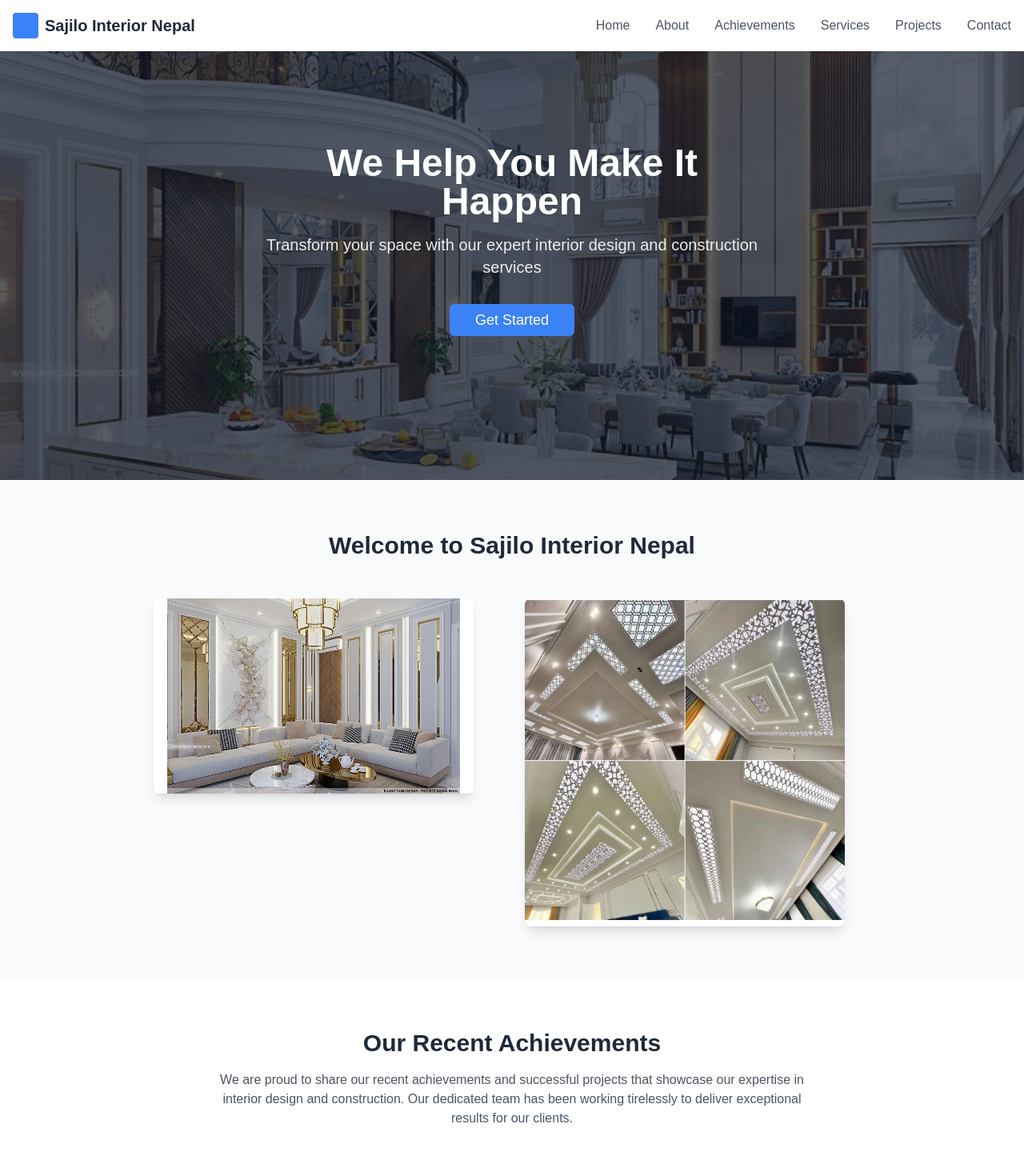
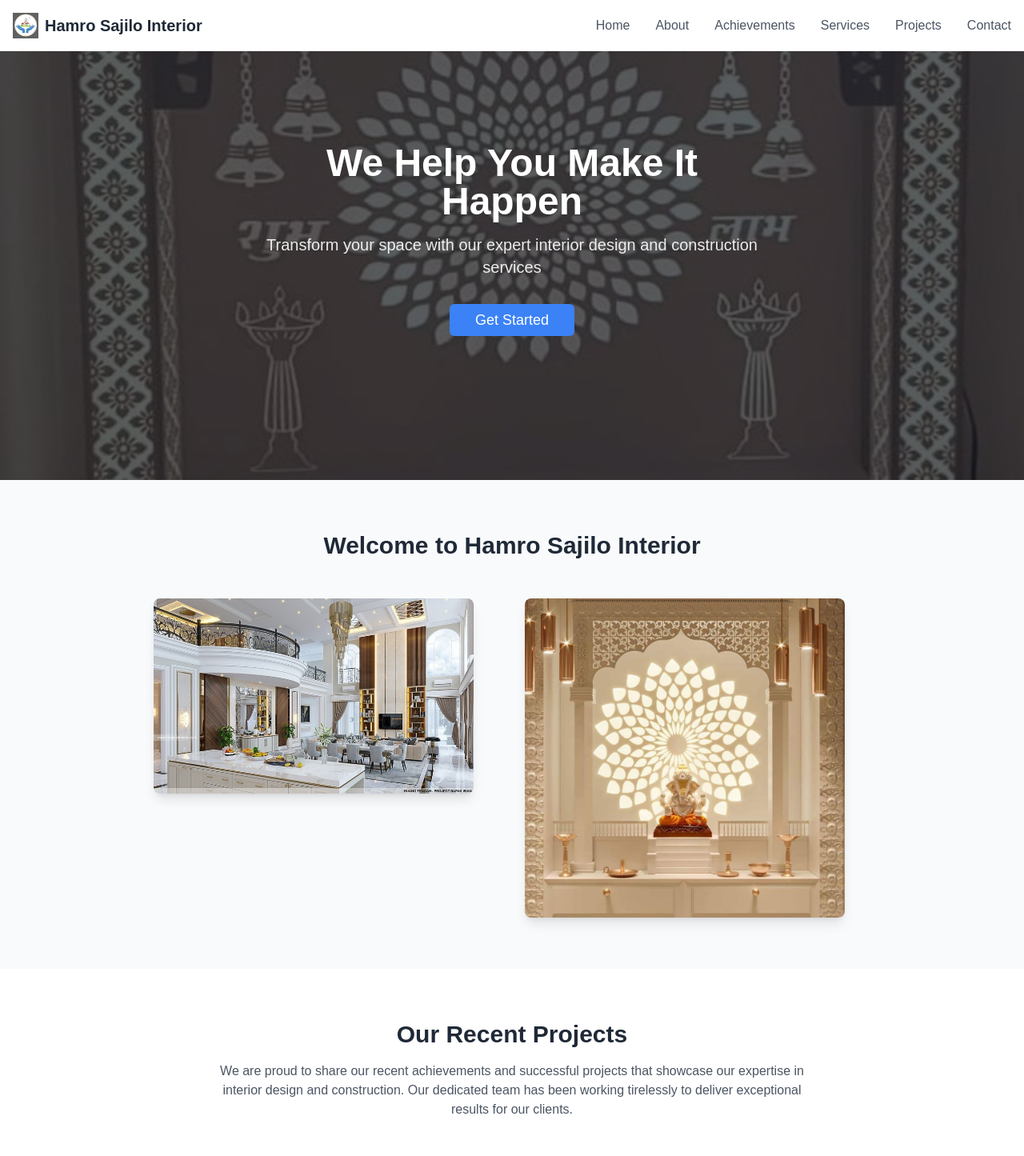
Before and after one commit to SaugatGautam100/sajilointeriornepal, a Next.js app in the folder my-app/: page / in a window 1280 px wide. Shown: the top 1445 px of the page at 80% size. Built offline with nearby package versions, Linux system fonts and the light colour scheme.

Commit message:
changed name and logo

```diff
--- a/my-app/app/page.tsx
+++ b/my-app/app/page.tsx
@@ -4,9 +4,9 @@ import { Input } from "@/components/ui/input"
 import { Textarea } from "@/components/ui/textarea"
 import { Card, CardContent } from "@/components/ui/card"
 import { MapPin, Phone, Mail, Facebook, Twitter, Instagram } from "lucide-react"
-import image1 from "../components/image/2.jpg"
-import image2 from "../components/image/4.jpg"
-import image3 from "../components/image/16.jpg"
+import image1 from "../components/image/1.jpg"
+import image2 from "../components/image/2.jpg"
+import image3 from "../components/image/3.jpg"
 import image4  from "../components/image/image1.jpg"
 import image5 from "../components/image/image2.jpg"
 import image6 from "../components/image/image3.jpg"
@@ -17,6 +17,7 @@ import image10 from "../components/image/image7.jpg"
 import image11 from "../components/image/image8.jpg"
 import image12 from "../components/image/image9.jpg"
 import image13 from "../components/image/image10.jpg"
+import logo from "../components/image/logo.jpg"
 
 
 
@@ -28,8 +29,8 @@ export default function Component() {
       <header className="bg-white shadow-sm fixed  top-0 left-0 w-full z-10">
         <div className="container mx-auto px-4 py-4 flex items-center justify-between">
           <div className="flex items-center space-x-2">
-            <div className="w-8 h-8 bg-blue-500 rounded"></div>
-            <span className="text-xl font-bold text-gray-800">Sajilo Interior Nepal</span>
+            <div className="w-8 h-8 bg-blue-500 rounded"><Image src={logo} alt="logo"/></div>
+            <span className="text-xl font-bold text-gray-800">Hamro Sajilo Interior</span>
           </div>
           <nav className="hidden md:flex space-x-8">
             <a href="/" className="text-gray-600 hover:text-blue-500">
@@ -77,7 +78,7 @@ export default function Component() {
       <section className="py-16 bg-gray-50" id="about">
         <div className="container mx-auto px-4">
           <div className="text-center mb-12">
-            <h2 className="text-3xl font-bold text-gray-800 mb-4">Welcome to Sajilo Interior Nepal</h2>
+            <h2 className="text-3xl font-bold text-gray-800 mb-4">Welcome to Hamro Sajilo Interior</h2>
           </div>
           <div className="grid md:grid-cols-2 gap-8 max-w-4xl mx-auto">
             <Image
@@ -102,7 +103,7 @@ export default function Component() {
       <section className="py-16" id="achievements">
         <div className="container mx-auto px-4">
           <div className="text-center mb-12">
-        <h2 className="text-3xl font-bold text-gray-800 mb-4">Our Recent Achievements</h2>
+        <h2 className="text-3xl font-bold text-gray-800 mb-4">Our Recent Projects</h2>
         <p className="text-gray-600 max-w-3xl mx-auto">
           We are proud to share our recent achievements and successful projects that showcase our expertise in
           interior design and construction. Our dedicated team has been working tirelessly to deliver exceptional
@@ -282,10 +283,10 @@ export default function Component() {
       <section className="py-16 bg-gray-50" id="projects">
         <div className="container mx-auto px-4">
           <div className="text-center mb-12">
-            <span className="text-blue-500 font-semibold">Recent Projects</span>
-            <h2 className="text-3xl font-bold text-gray-800">Our Latest Work</h2>
+            <span className="text-blue-500 font-semibold">All Projects</span>
+            <h2 className="text-3xl font-bold text-gray-800">Our All Works</h2>
           </div>
-          <Button className="bg-blue-500 hover:bg-blue-600 text-white mx-auto block">View All</Button>
+          <Button className="bg-blue-500 hover:bg-blue-600 text-white mx-auto block">View All Projects</Button>
         </div>
       </section>
 
@@ -379,8 +380,8 @@ export default function Component() {
           <div className="grid md:grid-cols-4 gap-8">
             <div>
               <div className="flex items-center space-x-2 mb-4">
-                <div className="w-8 h-8 bg-blue-500 rounded"></div>
-                <span className="text-xl font-bold">Sajilo Interior Nepal</span>
+                <div className="w-8 h-8 bg-blue-500 rounded"><Image src={logo} alt="logo"/></div>
+                <span className="text-xl font-bold">Hamro Sajilo Interior</span>
               </div>
               <p className="text-gray-400">
                 We are dedicated to providing exceptional interior design and construction services that exceed our
```
